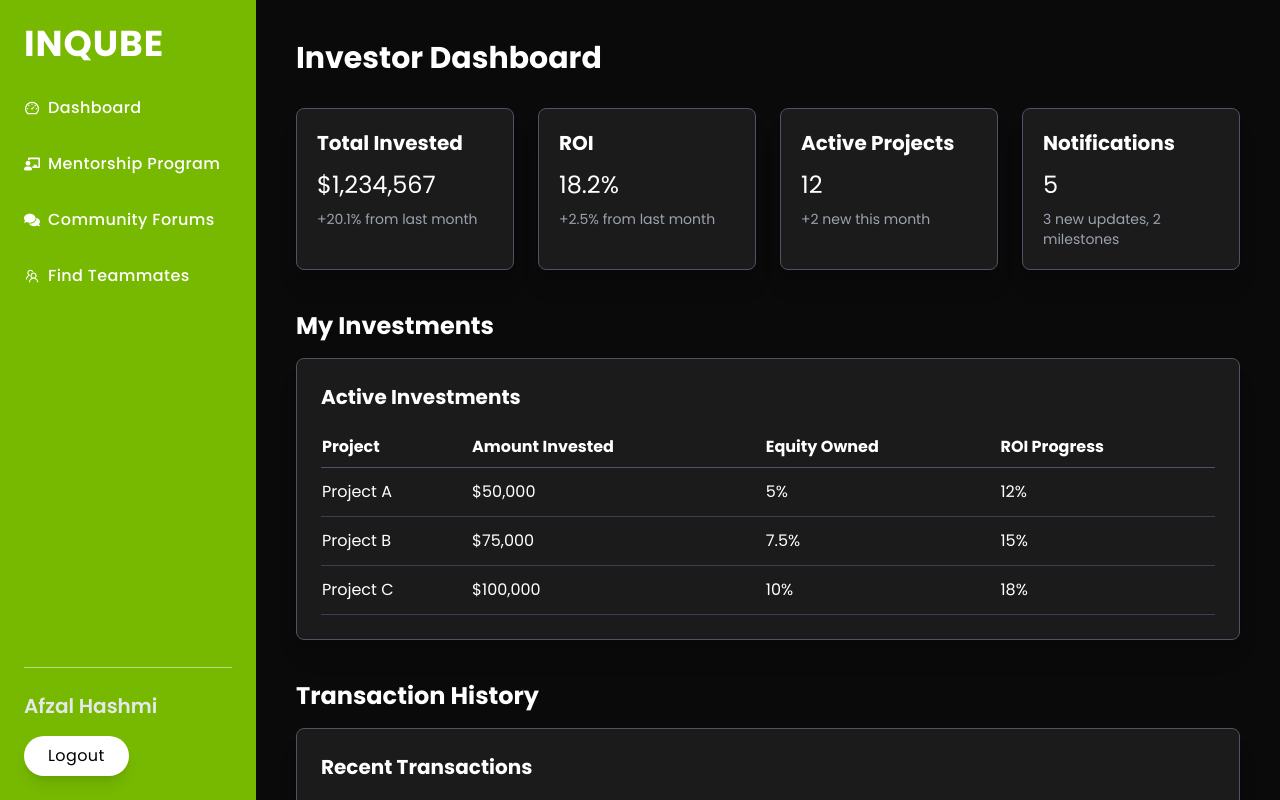
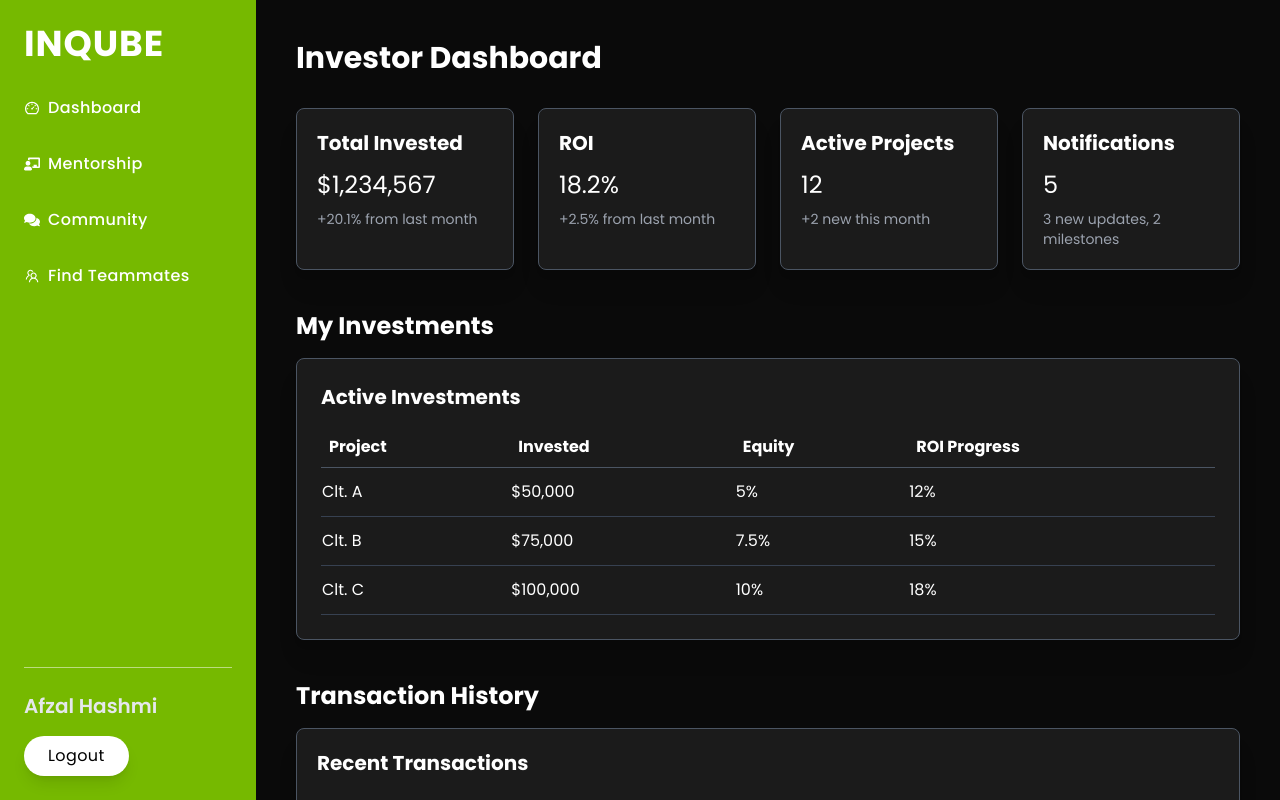
Before and after one commit to Adnan-The-Coder/Inqube-hack-rev, a Next.js app: page /investor in a window 1280 px wide. Built offline with nearby package versions, Linux system fonts and the light colour scheme.

Commit message:
responsive edits

```diff
--- a/app/developer/page.tsx
+++ b/app/developer/page.tsx
@@ -11,8 +11,8 @@ const Developers: React.FC = () => {
 
   const links = [
     { name: "Dashboard", icon: <AiOutlineDashboard /> },
-    { name: "Mentorship Program", icon: <FaChalkboardTeacher /> },
-    { name: "Community Forums", icon: <FaComments /> },
+    { name: "Mentorship", icon: <FaChalkboardTeacher /> },
+    { name: "Community", icon: <FaComments /> },
     { name: "Find Teammates", icon: <AiOutlineTeam /> },
   ];
 
@@ -189,8 +189,8 @@ const Developers: React.FC = () => {
           <div className="space-y-8 mb-8">
             <div>
               <div className="flex justify-between mb-2">
-                <span className="text-xl">Project Verification</span>
-                <span className="text-xl">100%</span>
+                <span className="text-md">Project Verification</span>
+                <span className="text-md">100%</span>
               </div>
               <div className="h-2 w-full bg-gray-700 rounded-full">
                 <div className="h-full bg-white rounded-full w-full"></div>
@@ -199,8 +199,8 @@ const Developers: React.FC = () => {
 
             <div>
               <div className="flex justify-between mb-2">
-                <span className="text-xl">50% Funding Reached</span>
-                <span className="text-xl">75%</span>
+                <span className="text-md">50% Funding Reached</span>
+                <span className="text-md">75%</span>
               </div>
               <div className="h-2 w-full bg-gray-700 rounded-full">
                 <div className="h-full bg-white rounded-full w-3/4"></div>
@@ -209,8 +209,8 @@ const Developers: React.FC = () => {
 
             <div>
               <div className="flex justify-between mb-2">
-                <span className="text-xl">Community Engagement</span>
-                <span className="text-xl">60%</span>
+                <span className="text-md">Community Engagement</span>
+                <span className="text-md">60%</span>
               </div>
               <div className="h-2 w-full bg-gray-700 rounded-full">
                 <div className="h-full bg-white rounded-full w-3/5"></div>
@@ -218,19 +218,19 @@ const Developers: React.FC = () => {
             </div>
           </div>
           <div className="flex gap-4 mb-12">
-            <span className=" text-sm text-center py-2 px-0 xl:px-2 bg-[#76b900] hover:translate-y-[-2px] cursor-pointer rounded-full text-black font-semibold">
+            <span className=" text-[10px] md:text-sm text-center py-2 px-0 xl:px-2 bg-[#76b900] hover:translate-y-[-2px] cursor-pointer rounded-full text-black font-semibold">
                 💻 Verified Developer
             </span>
-            <span className=" text-sm text-center py-2 px-0 xl:px-2 bg-[#76b900] hover:translate-y-[-2px] cursor-pointer rounded-full text-black font-semibold">
+            <span className=" text-[10px] md:text-sm text-center py-2 px-0 xl:px-2 bg-[#76b900] hover:translate-y-[-2px] cursor-pointer rounded-full text-black font-semibold">
                 🏆 Top Performer
             </span>
-            <span className=" text-sm text-center py-2 px-0 xl:px-2 bg-[#76b900] hover:translate-y-[-2px] cursor-pointer rounded-full text-black font-semibold">
+            <span className=" text-[10px] md:text-sm text-center py-2 px-0 xl:px-2 bg-[#76b900] hover:translate-y-[-2px] cursor-pointer rounded-full text-black font-semibold">
                 🏅 Innovation Award
             </span>
           </div>
 
           <div className="grid grid-cols-1 xl:grid-cols-2 gap-8">
-            <div className="bg-[#181818] rounded-xl p-6">
+            <div className="bg-[#181818] rounded-xl p-4">
               <h2 className="text-2xl font-bold mb-2">Chat with Investors</h2>
               <p className="text-gray-400 mb-6">
                 Secure messaging system for direct communication
@@ -255,16 +255,16 @@ const Developers: React.FC = () => {
               <input
                 type="text"
                 placeholder="Type your message..."
-                className="flex-1 bg-gray-200 rounded-xl px-4 py-2"
+                className="flex-1 bg-gray-200 rounded-xl px-4 py-2 w-10"
               />
-              <button className="bg-white text-black px-4 py-2 rounded-xl font-semibold">
+              <button className="bg-white hidden md:flex text-black px-4 py-2 rounded-xl font-semibold">
                 Send
               </button>
             </div>
           </div>
         </div>
-        <div className="bg-[#181818] rounded-xl p-6">
-          <h2 className="text-2xl font-bold mb-2">Investment Insights</h2>
+        <div className="bg-[#181818] rounded-xl p-3">
+          <h2 className="text-xl font-bold mb-2">Investment Insights</h2>
           <p className="text-gray-400 mb-6">Analyze funding trends and investor engagement</p>
 
           <div className="space-y-6 mb-6">
--- a/app/investor/page.tsx
+++ b/app/investor/page.tsx
@@ -11,8 +11,8 @@ const Dashboard = () => {
 
   const links = [
     { name: "Dashboard", icon: <AiOutlineDashboard /> },
-    { name: "Mentorship Program", icon: <FaChalkboardTeacher /> },
-    { name: "Community Forums", icon: <FaComments /> },
+    { name: "Mentorship", icon: <FaChalkboardTeacher /> },
+    { name: "Community", icon: <FaComments /> },
     { name: "Find Teammates", icon: <AiOutlineTeam /> },
   ];
 
@@ -85,17 +85,17 @@ const Dashboard = () => {
           <table className="w-full text-left text-sm xl:text-base">
             <thead>
               <tr className="border-b border-gray-600">
-                <th className="py-2">Project</th>
-                <th className="py-2">Amount Invested</th>
-                <th className="py-2">Equity Owned</th>
-                <th className="py-2">ROI Progress</th>
+                <th className="py-2 px-2">Project</th>
+                <th className="py-2 px-2">Invested</th>
+                <th className="py-2 px-2">Equity</th>
+                <th className="py-2 px-2">ROI Progress</th>
               </tr>
             </thead>
             <tbody>
               {[
-                { project: "Project A", amount: "$50,000", equity: "5%", roi: "12%" },
-                { project: "Project B", amount: "$75,000", equity: "7.5%", roi: "15%" },
-                { project: "Project C", amount: "$100,000", equity: "10%", roi: "18%" },
+                { project: "Clt. A", amount: "$50,000", equity: "5%", roi: "12%" },
+                { project: "Clt. B", amount: "$75,000", equity: "7.5%", roi: "15%" },
+                { project: "Clt. C", amount: "$100,000", equity: "10%", roi: "18%" },
               ].map((row, index) => (
                 <tr key={index} className="border-b border-gray-700">
                   <td className="py-3">{row.project}</td>
@@ -108,7 +108,7 @@ const Dashboard = () => {
           </table>
         </div>
         <h3 className="text-2xl font-bold mb-4 text-center xl:text-left">Transaction History</h3>
-        <div className="bg-[#1b1b1b] p-6 rounded-lg border border-gray-600 shadow-xl">
+        <div className="bg-[#1b1b1b] p-5 rounded-lg border border-gray-600 shadow-xl">
           <h4 className="text-xl font-bold mb-4">Recent Transactions</h4>
           <table className="w-full text-left text-sm xl:text-base">
             <thead>
@@ -121,9 +121,9 @@ const Dashboard = () => {
             </thead>
             <tbody>
               {[
-                { date: "2023-05-01", type: "Investment", project: "Project A", amount: "$50,000" },
-                { date: "2023-06-15", type: "Return", project: "Project B", amount: "$5,000" },
-                { date: "2023-07-30", type: "Fee", project: "Platform Fee", amount: "-$500" },
+                { date: "2024-05", type: "Investment", project: "Project A", amount: "$50,000" },
+                { date: "2024-06", type: "Return", project: "Project B", amount: "$5,000" },
+                { date: "2024-07", type: "Fee", project: "Platform Fee", amount: "-$500" },
               ].map((row, index) => (
                 <tr key={index} className="border-b border-gray-700">
                   <td className="py-3">{row.date}</td>
```
